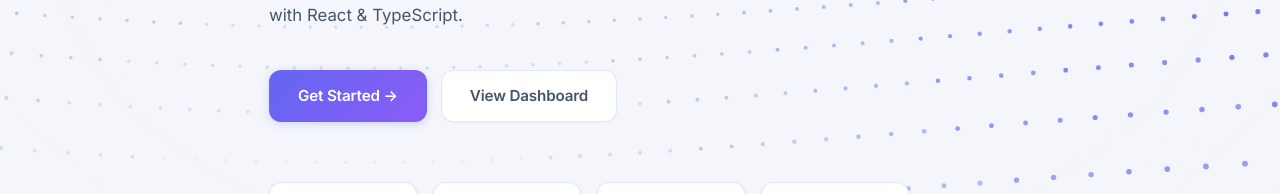
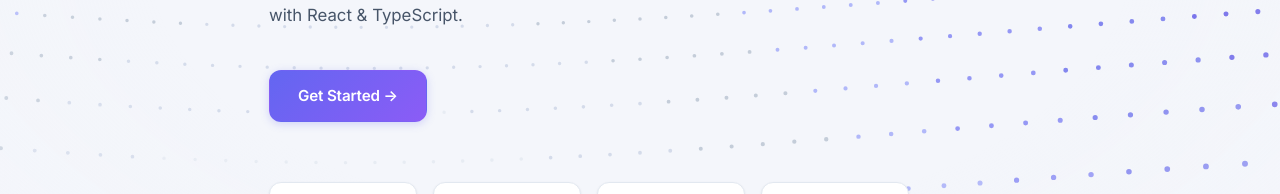
Before and after one commit to nkhalavioletleisanyane/Hostel-Management-System, a React (Vite) app in the folder hms-frontend/: page / in a window 1280 px wide. Shown: the part 404-598 px from the top of the page. Built offline with nearby package versions, Linux system fonts and the light colour scheme.

Commit message:
Remove View Dashboard button from homepage hero

```diff
--- a/hms-frontend/src/pages/Home.tsx
+++ b/hms-frontend/src/pages/Home.tsx
@@ -33,7 +33,6 @@
         </p>
         <div className="hero-cta fade-in">
           <Link to="/login" className="btn btn-primary btn-lg">Get Started →</Link>
-          <Link to="/dashboard" className="btn btn-ghost btn-lg">View Dashboard</Link>
         </div>
         <div className="hero-stats fade-in">
           <div className="stat-card"><span className="stat-num">80%</span><span className="stat-label">Less Paperwork</span></div>
```
